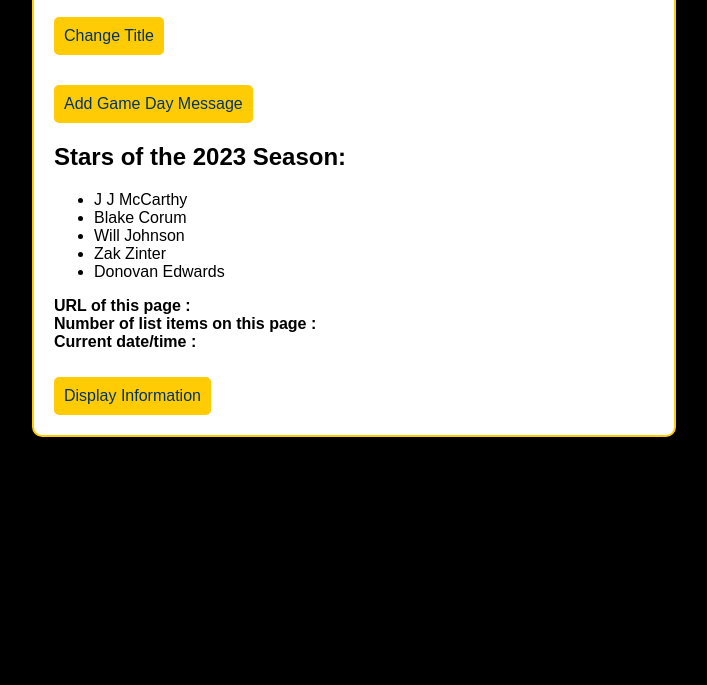
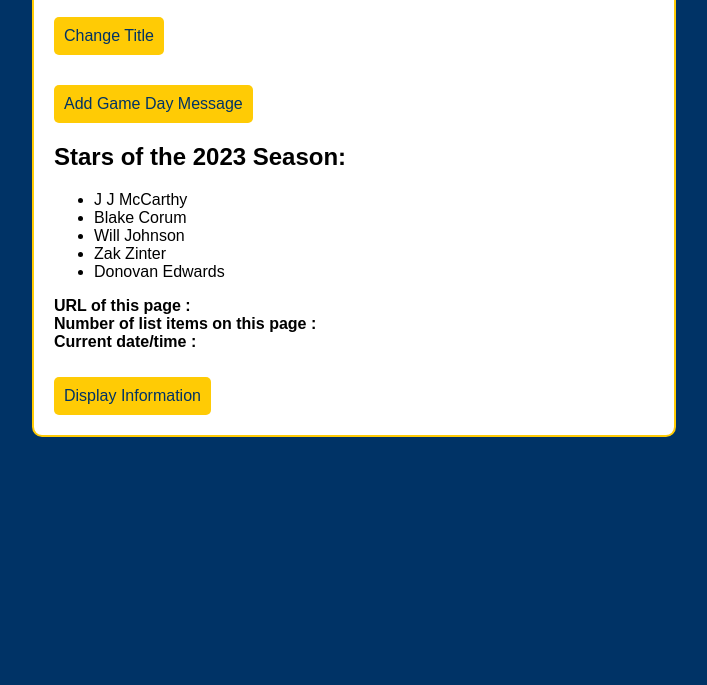
Before and after one commit to Qeremy/SI339_discussion_java, a plain HTML site: page index.html in a window 1280 px wide. Shown: the part 115-800 px from the top of the page, without its empty margins (286-993 px from the left). Drawn offline with Linux system fonts and the light colour scheme.

Commit message:
Add files via upload

```diff
--- a/index.html
+++ b/index.html
@@ -85,7 +85,7 @@
         }
 
         //Step 3: style the background to color #003366
-        document.body.style.backgroundColor = "#000"
+        document.body.style.backgroundColor = "#003366"
 
         // Step 4: Add the correct ID for the button, create an element 'p' and add a message "2023 Champions!" to p
         document.getElementById("addMessageButton").addEventListener("click", function() {
```
